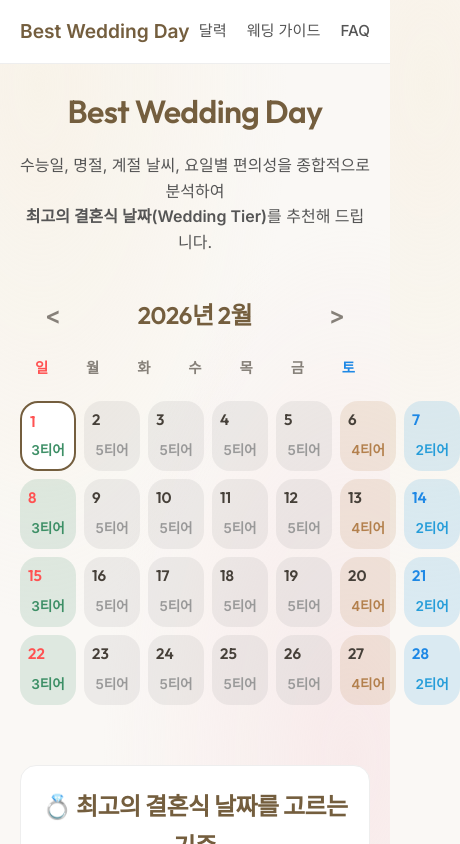
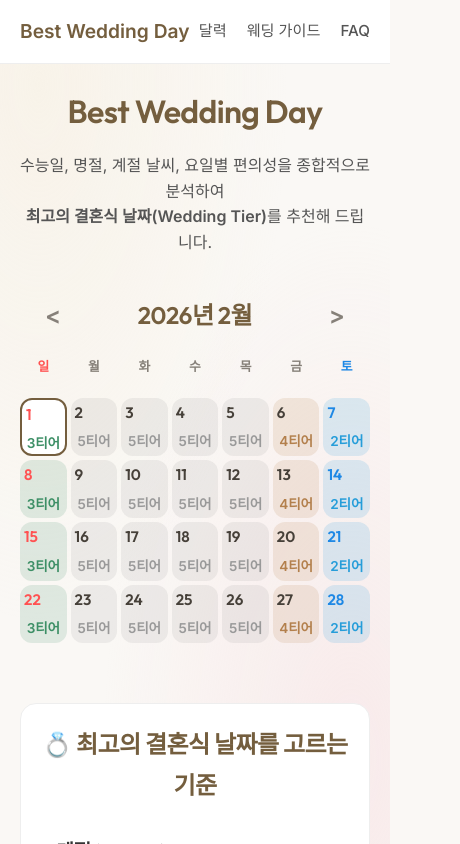
Before and after one commit to ddaog/bestweddingdaykorea, a React (Vite) app: page / in a window 390 px wide. Shown: the top 844 px of the page, 460 px wide, since content can reach past the window. Built offline with nearby package versions, Linux system fonts and the light colour scheme; no server answers.

Commit message:
Fix mobile overflow: reduce padding and remove strict min-height

```diff
--- a/src/index.css
+++ b/src/index.css
@@ -93,8 +93,8 @@ a:hover {
 /* Utilities */
 .container {
   max-width: 600px;
-  margin: 20px auto;
-  padding: 30px;
+  margin: 10px auto;
+  padding: 16px;
   min-height: auto;
 
   background-color: rgba(255, 255, 255, 0.8);
@@ -119,7 +119,7 @@ a:hover {
 .calendar-grid {
   display: grid;
   grid-template-columns: repeat(7, 1fr);
-  gap: 8px;
+  gap: 4px;
   /* Breathing room */
   margin-top: 20px;
 }
@@ -127,11 +127,11 @@ a:hover {
 .week-days {
   display: grid;
   grid-template-columns: repeat(7, 1fr);
-  gap: 8px;
+  gap: 4px;
   /* Match calendar-grid gap */
   text-align: center;
   font-weight: 600;
-  font-size: 0.9rem;
+  font-size: 0.8rem;
   margin-bottom: 15px;
   color: hsl(var(--color-text-light));
   font-family: var(--font-heading);
@@ -142,9 +142,9 @@ a:hover {
   background-color: #fff;
   border: none;
   /* No borders */
-  border-radius: 18px;
+  border-radius: 12px;
   /* Soft pebble shape */
-  padding: 6px;
+  padding: 2px;
 
   display: flex;
   flex-direction: column;
@@ -156,7 +156,8 @@ a:hover {
   overflow: hidden;
 
   aspect-ratio: 4/5;
-  min-height: 70px;
+  /* Remove fixed min-height to prevent width forcing */
+  /* min-height: 70px; */
   width: 100%;
 }
 
```
